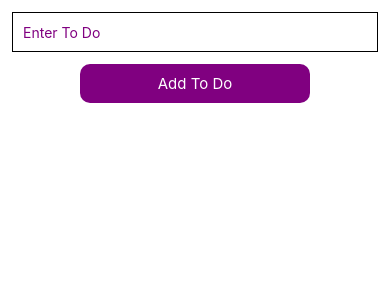
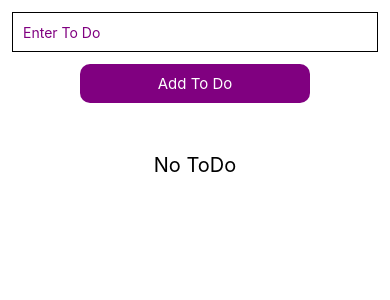
Before and after one commit to Babayev03/ToDo-App-With-Redux, a React Native app: screen / in a window 390 px wide. Shown: the top 300 px of the page. Built offline with nearby package versions, Linux system fonts and the light colour scheme.

Commit message:
Updated Code

```diff
--- a/src/redux/ToDoReducer.ts
+++ b/src/redux/ToDoReducer.ts
@@ -2,7 +2,6 @@ export function ToDoReducer(state: any, action: any) {
   if (typeof state === 'undefined') {
     return [];
   }
-
   if (action.type == 'ADD_TODO') {
     return [...state, action.payload];
   } else if (action.type == 'REMOVE_TODO') {
--- a/src/screens/AddToDo.tsx
+++ b/src/screens/AddToDo.tsx
@@ -2,20 +2,25 @@ import {
   View,
   Text,
   TextInput,
-  Button,
   StyleSheet,
   TouchableOpacity,
+  Alert,
 } from 'react-native';
 import React, {useState} from 'react';
 import {useDispatch} from 'react-redux';
 
 const AddTodo = () => {
-
   const [title, settitle] = useState('');
 
   let dispatch = useDispatch();
 
   const addToDo = () => {
+    if (title === '') {
+      Alert.alert('Empty ToDo', 'Please Enter ToDo then press Add again', [
+        {text: 'OK'},
+      ]);
+      return;
+    }
     let newTodoItem = {
       id: Math.floor(Math.random() * 10000),
       title: title,
@@ -23,6 +28,7 @@ const AddTodo = () => {
     };
 
     dispatch({type: 'ADD_TODO', payload: newTodoItem});
+    settitle('');
   };
 
   return (
@@ -32,6 +38,7 @@ const AddTodo = () => {
         onChangeText={settitle}
         placeholderTextColor={'purple'}
         placeholder="Enter To Do"
+        value={title}
       />
       <TouchableOpacity
         onPress={addToDo}
--- a/src/screens/HomeScreen.tsx
+++ b/src/screens/HomeScreen.tsx
@@ -1,14 +1,9 @@
-import {View, Text} from 'react-native';
-import {useDispatch, useSelector} from 'react-redux';
-
+import {View} from 'react-native';
 import React from 'react';
-import {RootState} from '../../App';
 import AddToDo from './AddToDo';
 import ToDoList from './ToDoList';
 
 const HomeScreen = () => {
-  let data = useSelector<RootState, string>(state => state);
-
   return (
     <View style={{flex: 1, backgroundColor: '#fff'}}>
       <AddToDo />
--- a/src/screens/ToDoList.tsx
+++ b/src/screens/ToDoList.tsx
@@ -1,4 +1,4 @@
-import {View, Text, Pressable, TouchableOpacity} from 'react-native';
+import {View, Text, TouchableOpacity} from 'react-native';
 import React from 'react';
 import {useDispatch, useSelector} from 'react-redux';
 import {RootState} from '../../App';
@@ -19,7 +19,8 @@ const ToDoList = () => {
 
   return (
     <View>
-        {data.map((item: any) => (
+      {data.length > 0 ? (
+        data.map((item: any) => (
           <View
             key={item.id}
             style={{
@@ -50,7 +51,11 @@ const ToDoList = () => {
                   elevation: 5,
                   marginRight: 10,
                 }}>
-                    <Text style={{color:"#000"}}>Complete</Text>
+                {item.completed ? (
+                  <Text style={{color: '#000'}}>Not Complete</Text>
+                ) : (
+                  <Text style={{color: '#000'}}>Complete</Text>
+                )}
               </TouchableOpacity>
               <TouchableOpacity
                 onPress={() => remove(item.id)}
@@ -60,11 +65,16 @@ const ToDoList = () => {
                   borderRadius: 10,
                   elevation: 5,
                 }}>
-                    <Text style={{color:"#000"}}>Remove</Text>
+                <Text style={{color: '#000'}}>Remove</Text>
               </TouchableOpacity>
             </View>
           </View>
-            ))}
+        ))
+      ) : (
+        <View>
+          <Text style={{textAlign: 'center', fontSize: 20, color:"#000",marginTop:50}}>No ToDo</Text>
+        </View>
+      )}
     </View>
   );
 };
```
Lines whose indentation alone changed are shown as unchanged.
